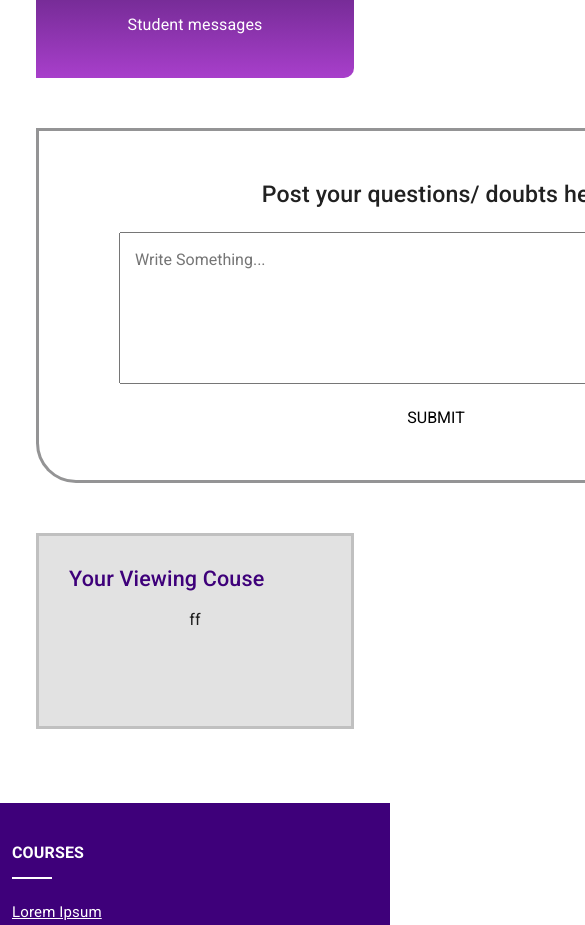
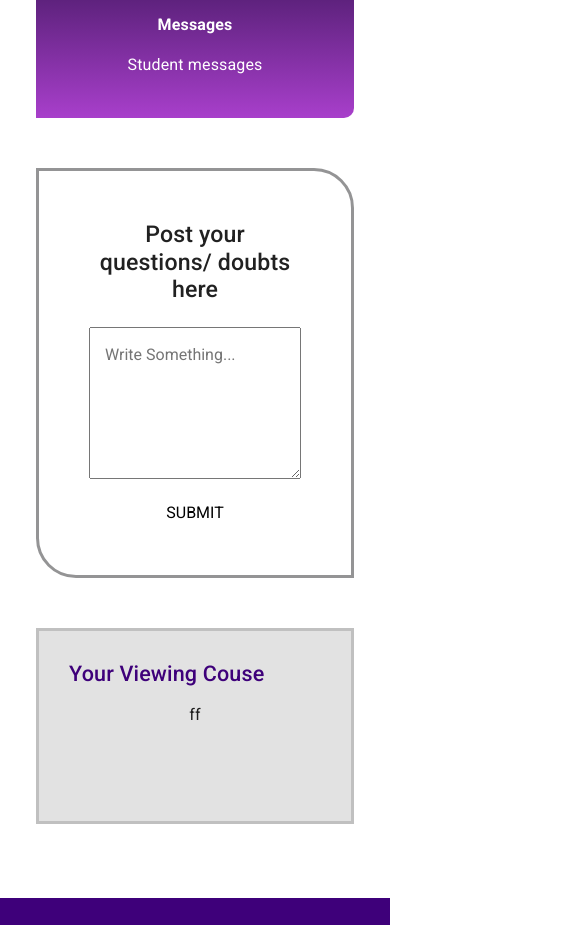
Before and after one commit to savarkar/React-example1, a React (Create React App) app: page /mylearnings in a window 390 px wide. Shown: the part 1309-2234 px from the top of the page, 585 px wide, since content can reach past the window. Built offline with nearby package versions, Linux system fonts and the light colour scheme.

Commit message:
responsivechanges

```diff
--- a/src/pages/student/MyLearnings.tsx
+++ b/src/pages/student/MyLearnings.tsx
@@ -82,7 +82,7 @@ const MyLearnings = (props: Props) => {
             </div>
             <div className='post-sec'>
                     <h3>Post your questions/ doubts here</h3>
-                    <textarea className='custom-textarea' cols={70} rows={5} placeholder="Write Something...">
+                    <textarea className='custom-textarea' rows={5} placeholder="Write Something...">
 
                     </textarea>
                     <center>
--- a/src/pages/student/mylearnings.css
+++ b/src/pages/student/mylearnings.css
@@ -4,7 +4,7 @@
 }
 .tabs-section{
   width: 100%;
-  margin-top: -50px;
+  margin-top: -10px;
   z-index: 1000;
   align-items: end
 };
@@ -87,7 +87,10 @@ width: auto;
     padding-top: 20px;
     width: 100%;
   }
-  @media screen and (min-width:768px) {
+  .custom-textarea{
+    width: 100%;
+  }
+  @media screen and (min-width:860px) {
     .wrap{
         width: 800px;
     }
@@ -95,10 +98,17 @@ width: auto;
         width: 30%;
         margin: 10px;
     }
+    .post-sec{
+        width: 800px;
+      }
+      .tabs-section{
+        width: 100%;
+        margin-top: -50px;
+      }
   }
 
+
 .post-sec{
-    width: 800px;
     justify-content: left;
     margin: 0 auto;
     border: 3px solid #949495;
```
